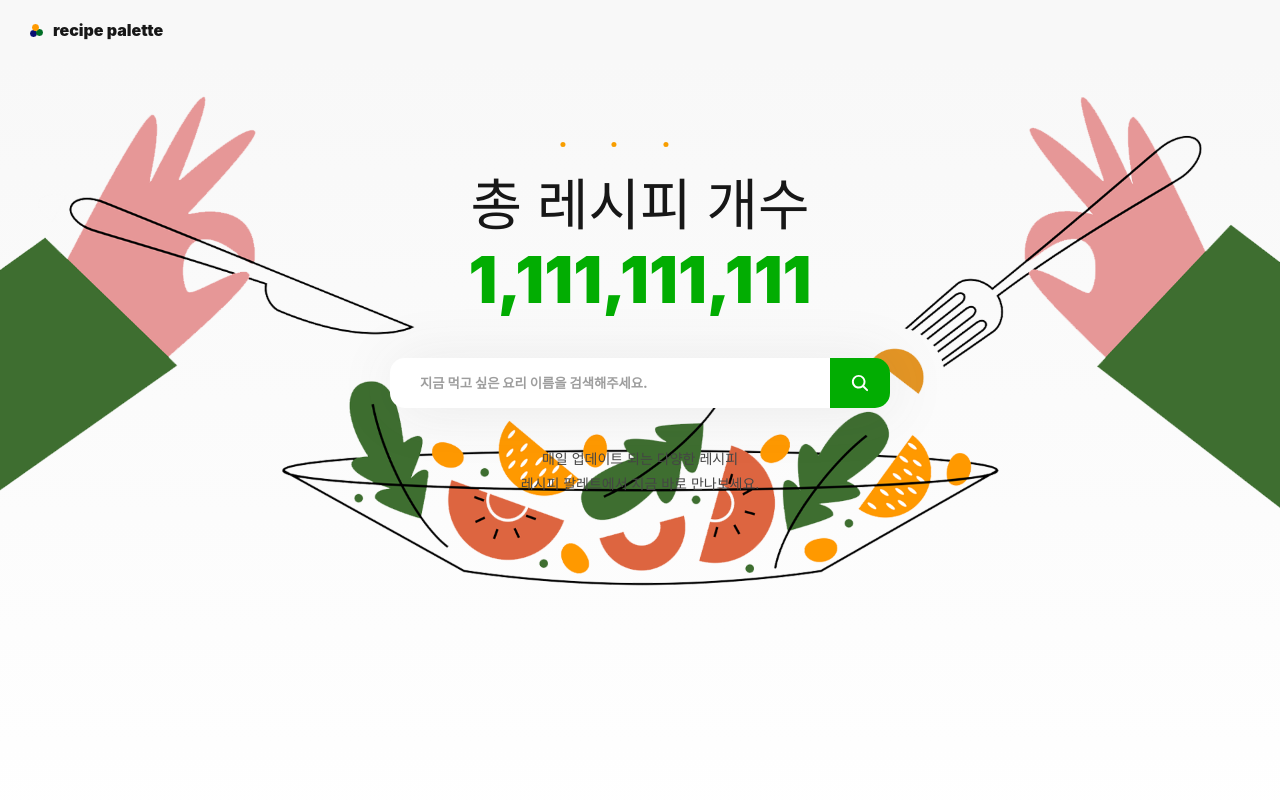
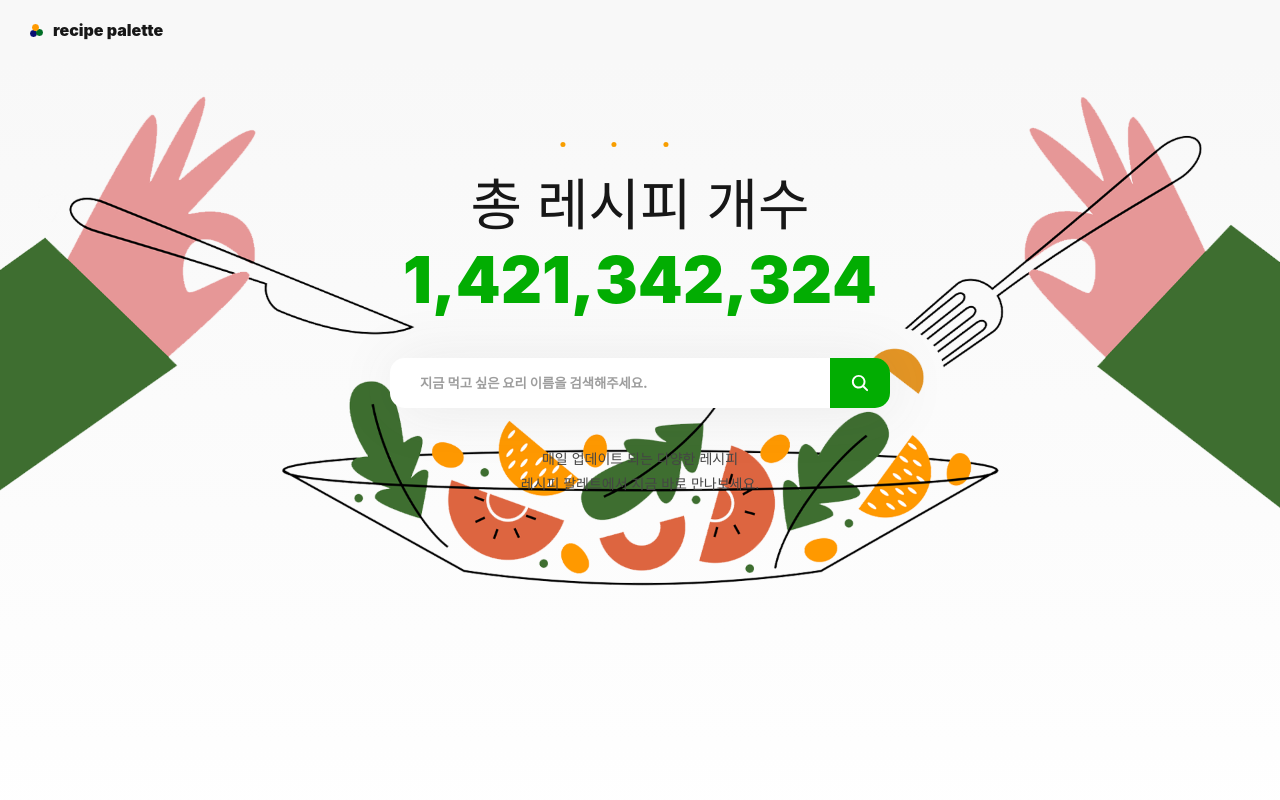
Before and after one commit to iepppop/recipe-palette, a Vue app: page / in a window 1280 px wide. Shown: the top 800 px of the page. Built offline with nearby package versions, Linux system fonts and the light colour scheme; no server answers; a web font is replaced by a local one.

Commit message:
design: 넓이 수정

```diff
--- a/src/assets/base.scss
+++ b/src/assets/base.scss
@@ -19,7 +19,7 @@
 body {
   font-family: -apple-system, BlinkMacSystemFont, "Apple SD Gothic Neo", "Pretendard Variable", Pretendard, Roboto, "Noto Sans KR", "Segoe UI", "Malgun Gothic", "Apple Color Emoji", "Segoe UI Emoji", "Segoe UI Symbol", sans-serif;
   width:100%;
-  color:var(--black)
+  color:var(--black);
 }
 
 img{
--- a/src/components/Header.vue
+++ b/src/components/Header.vue
@@ -1,4 +1,5 @@
 <template>
+  <div class="header-wrap">
     <div class="header">
       <div class="logo">
           <img src="/logo.png" />
@@ -6,11 +7,16 @@
       </div>
       <div class="menu"></div>
     </div>
+  </div>
   </template>
   <style lang="scss">
+  .header-wrap{
+    width:100%;
+    background:#f8f8f8;
+
   .header {
     display: flex;
-    max-width:1920px;
+    max-width:1400px;
     padding:0 30px;
     margin:0 auto;
     height: 60px;
@@ -31,4 +37,5 @@
       }
     }
   }
+}
   </style>
--- a/src/components/MainBanner.vue
+++ b/src/components/MainBanner.vue
@@ -1,15 +1,30 @@
 <template>
   <div class="main-banner">
-        <h1>총<div class="recipe-text">
+    <h1>
+      총
+      <div class="recipe-text">
         <div v-for="ele in recipeName" :key="ele" class="recipe-ele"><span></span>{{ ele }}</div>
-        </div>개수
+      </div>
+      개수
     </h1>
     <div class="number">
-        1,111,111,111
+      <span v-for="num in totalNumber" :key="num" class="recipe-num">{{ num }}</span>
     </div>
     <div class="search-bar">
-        <input type="text" placeholder="지금 먹고 싶은 요리 이름을 검색해주세요."/>
-        <button><svg width="20px" fill="#fff" xmlns="http://www.w3.org/2000/svg" class="ionicon" viewBox="0 0 512 512"><path d="M456.69 421.39L362.6 327.3a173.81 173.81 0 0034.84-104.58C397.44 126.38 319.06 48 222.72 48S48 126.38 48 222.72s78.38 174.72 174.72 174.72A173.81 173.81 0 00327.3 362.6l94.09 94.09a25 25 0 0035.3-35.3zM97.92 222.72a124.8 124.8 0 11124.8 124.8 124.95 124.95 0 01-124.8-124.8z"/></svg></button>
+      <input type="text" placeholder="지금 먹고 싶은 요리 이름을 검색해주세요." />
+      <button>
+        <svg
+          width="20px"
+          fill="#fff"
+          xmlns="http://www.w3.org/2000/svg"
+          class="ionicon"
+          viewBox="0 0 512 512"
+        >
+          <path
+            d="M456.69 421.39L362.6 327.3a173.81 173.81 0 0034.84-104.58C397.44 126.38 319.06 48 222.72 48S48 126.38 48 222.72s78.38 174.72 174.72 174.72A173.81 173.81 0 00327.3 362.6l94.09 94.09a25 25 0 0035.3-35.3zM97.92 222.72a124.8 124.8 0 11124.8 124.8 124.95 124.95 0 01-124.8-124.8z"
+          />
+        </svg>
+      </button>
     </div>
     <div class="sub-content">
       <p>매일 업데이트 되는 다양한 레시피</p>
@@ -18,41 +33,78 @@
   </div>
 </template>
 <script setup>
-import { ref } from 'vue'
-const recipeName = ref(['레','시','피']);
+import { onMounted, ref } from 'vue'
+const recipeName = ref(['레', '시', '피'])
 
+const totalNumber = ref(['1', ',', '4', '2', '1', ',','3', '4', '2', ',', '3', '2', '4'])
 
+const getDataList = async () => {
+  try {
+    const response = await axios.get('COOKRCP01/json/1/10')
+    recentList.value = response.data.COOKRCP01.row
+  } catch (err) {
+    console.log(err)
+  }
+}
+
+// const getRandomNumber = () => {
+//     const chars = "1234567890";
+//     return chars[Math.floor(Math.random() * chars.length)]
+// }
+
+// const shuffleAnimation = () => {
+//     totalNumber.value.forEach((num)=>{
+//         console.log(num)
+//     })
+
+//     let shuffles = 0;
+//     const maxShuffles  = 10;
+//     const intervalDuration = 500 / maxShuffles;
+
+//     let animationInterval = setInterval(()=>{
+//         if(shuffles >= maxShuffles){
+//             clearInterval(animationInterval);
+//             totalNumber.value.forEach((num,index)=>{
+//                 num = originalWords;
+//             })
+//         }
+//     })
+// }
+
+// onMounted(()=>{
+//     shuffleAnimation()
+// })
 </script>
 <style lang="scss">
-.main-banner{
-    width:max-content;
-    margin:0 auto;
-    padding:100px 0 0 0;
+.main-banner {
+  width: max-content;
+  margin: 0 auto;
+  padding: 100px 0 0 0;
   display: flex;
-    align-items:center;
+  align-items: center;
   flex-direction: column;
 
-    .sub-content{
+  .sub-content {
     text-align: center;
-        margin:40px 0 0 0;
-        font-size:14px;
-        color:#454545;
+    margin: 40px 0 0 0;
+    font-size: 14px;
+    color: #454545;
     font-weight: 600;
     display: flex;
     flex-direction: column;
-        gap:5px;
+    gap: 5px;
   }
 
-    .search-bar{
+  .search-bar {
     display: flex;
-        width:500px;
-        margin:40px 0 0 0;
-        box-shadow: 3px 3px 60px rgba(83,83,83,0.1);
+    width: 500px;
+    margin: 40px 0 0 0;
+    box-shadow: 3px 3px 60px rgba(83, 83, 83, 0.1);
     border-radius: 15px;
     overflow: hidden;
 
-        button{
-            width:60px;
+    button {
+      width: 60px;
       background: var(--green);
       display: flex;
       align-items: center;
@@ -60,44 +112,50 @@ const recipeName = ref(['레','시','피']);
       cursor: pointer;
     }
 
-        input{
-            width:calc(100% - 60px);
+    input {
+      width: calc(100% - 60px);
       height: 50px;
       background: #fff;
-            padding:0 30px;
+      padding: 0 30px;
 
-            &::placeholder{
+      &::placeholder {
         font-weight: 800;
         opacity: 0.7;
       }
     }
   }
 
-    .number{
-        font-size: clamp(1rem, 10vw, 4rem);
+  .number {
+    font-size: 4rem;
+    color: var(--green);
+    display: flex;
+    width: 100%;
+    justify-content: center;
+
+    span {
       font-weight: 900;
-        color:var(--green);
+    }
   }
 
-    h1{
+  h1 {
     font-size: clamp(1rem, 10vw, 3.5rem);
     font-weight: 500;
     display: flex;
 
-        .recipe-text{
-            display:flex;
-            padding:0 15px;
+    .recipe-text {
+      display: flex;
+      padding: 0 15px;
 
-            .recipe-ele{
+      .recipe-ele {
         position: relative;
 
-            span{
+        span {
           position: absolute;
-            top:-18px;
-            left:50%;
+          top: -18px;
+          left: 50%;
           transform: translate(-50%, 0);
-            width:0.4vw;
-            height:0.4vw;
+          width: 0.4vw;
+          height: 0.4vw;
           background: var(--orange);
           border-radius: 50%;
         }
--- a/src/components/RecentPost.vue
+++ b/src/components/RecentPost.vue
@@ -68,10 +68,9 @@ onMounted(()=>{
     }
 
     .content{
-        max-width:1920px;
-        margin:0 auto;
+        width:1400px;
+        margin:50px auto 0 auto;
         padding:0 30px;
-        margin:100px 0 0 0;
 
         ul{
             width: 100%;
```
Lines whose indentation alone changed are shown as unchanged.
